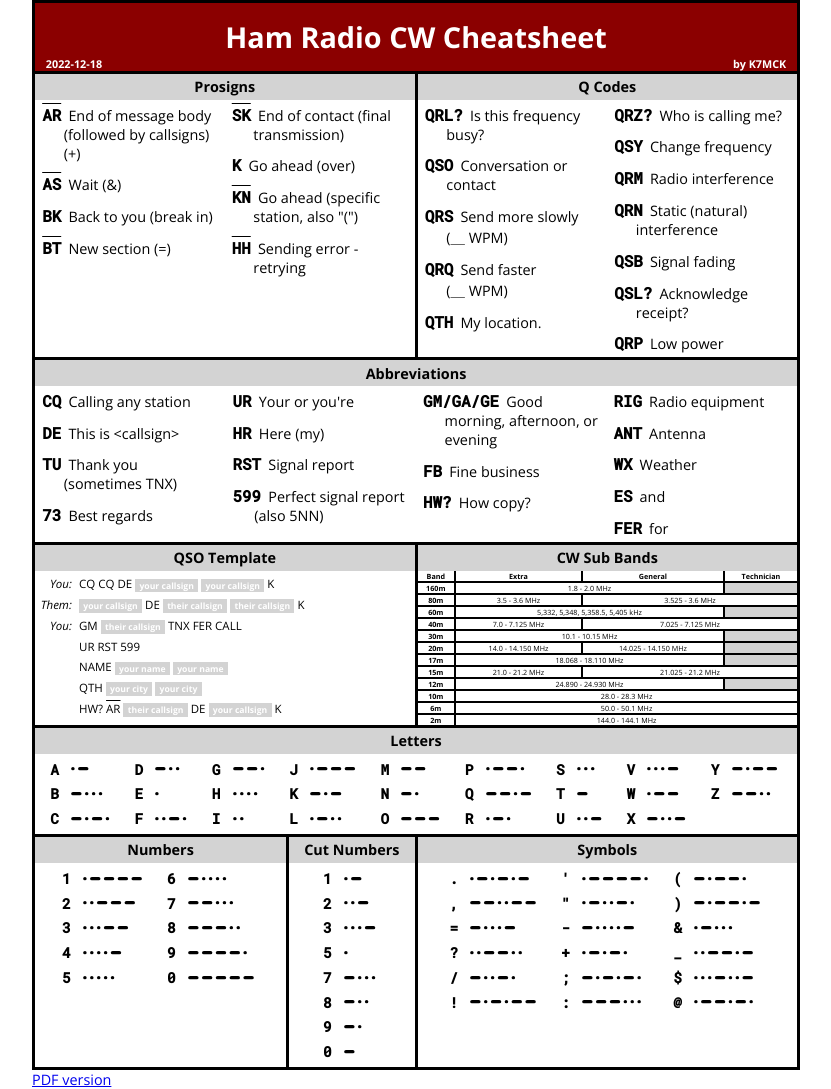
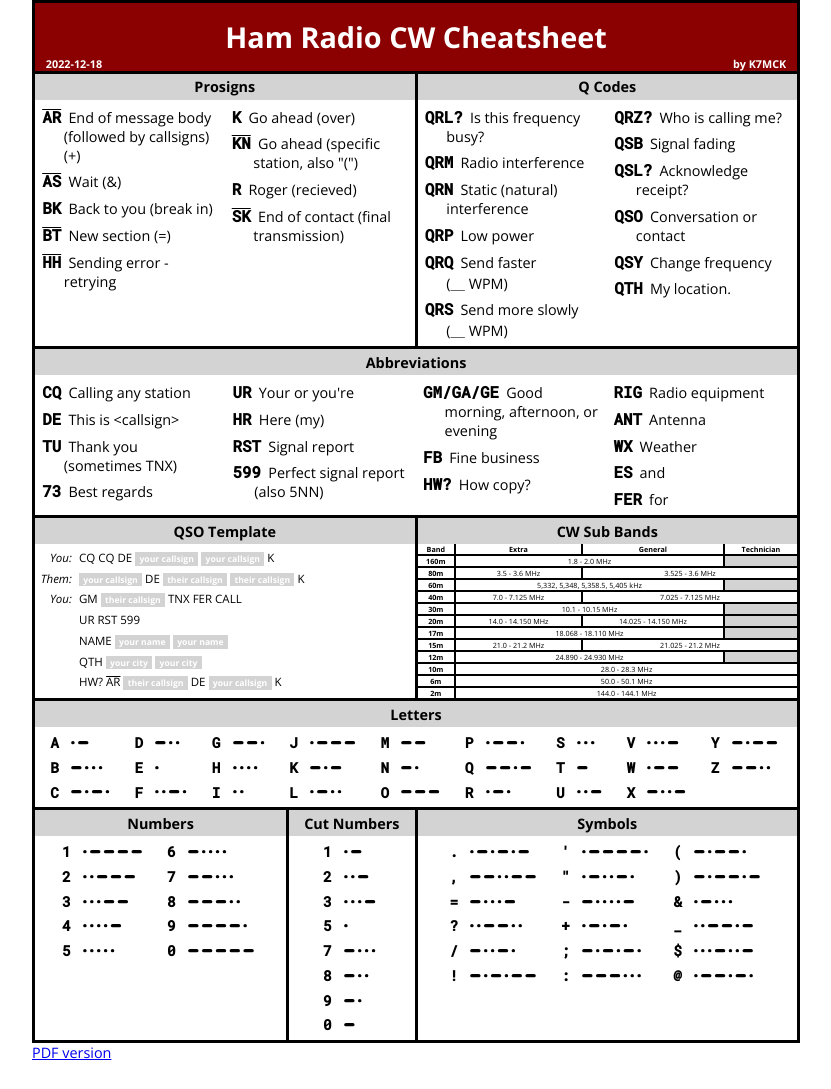
Before and after one commit to mckoss/morse-keyer, a website: page cheat-sheet.html in a window 1280 px wide. Shown: the whole page, without its empty margins (224-1055 px from the left). After the commit the page ends 1062 px from the top, so only its background shows below. Drawn offline with nearby package versions, Linux system fonts and the light colour scheme.

Commit message:
Alphabetize definitions and tighten up overline.

```diff
--- a/cheat-sheet.html
+++ b/cheat-sheet.html
@@ -23,10 +23,11 @@
                 <div><span class="over">AS</span>Wait (&)</div>
                 <div><span>BK</span>Back to you (break in)</div>
                 <div><span class="over">BT</span>New section (=)</div>
-                <div><span class="over">SK</span>End of contact (final transmission)</div>
+                <div><span class="over">HH</span>Sending error - retrying</div>
                 <div><span>K</span>Go ahead (over)</div>
                 <div><span class="over">KN</span>Go ahead (specific station, also "(")</div>
-                <div><span class="over">HH</span>Sending error - retrying</div>
+                <div><span>R</span>Roger (recieved)</div>
+                <div><span class="over">SK</span>End of contact (final transmission)</div>
             </div>
         </section>
 
@@ -34,17 +35,17 @@
             <h2>Q Codes</h2>
             <div class="definitions">
                 <div><span>QRL?</span>Is this frequency busy?</div>
-                <div><span>QSO</span>Conversation or contact</div>
-                <div><span>QRS</span>Send more slowly (&#xFF3F;&nbsp;WPM)</div>
-                <div><span>QRQ</span>Send faster (&#xFF3F;&nbsp;WPM)</div>
-                <div><span>QTH</span>My location.</div>
-                <div><span>QRZ?</span>Who is calling me?</div>
-                <div><span>QSY</span>Change frequency</div>
                 <div><span>QRM</span>Radio interference</div>
                 <div><span>QRN</span>Static (natural) interference</div>
+                <div><span>QRP</span>Low power</div>
+                <div><span>QRQ</span>Send faster (&#xFF3F;&nbsp;WPM)</div>
+                <div><span>QRS</span>Send more slowly (&#xFF3F;&nbsp;WPM)</div>
+                <div><span>QRZ?</span>Who is calling me?</div>
                 <div><span>QSB</span>Signal fading</div>
                 <div><span>QSL?</span>Acknowledge receipt?</div>
-                <div><span>QRP</span>Low power</div>
+                <div><span>QSO</span>Conversation or contact</div>
+                <div><span>QSY</span>Change frequency</div>
+                <div><span>QTH</span>My location.</div>
             </div>
         </section>
 
--- a/styles/cheat-sheet.css
+++ b/styles/cheat-sheet.css
@@ -9,6 +9,7 @@
 :root {
     /* Default for table grids */
     --rows: 5;
+    --gap: 0.4rem;
 }
 
 html {
@@ -125,8 +126,8 @@ div.table {
     display: grid;
     grid-template-rows: repeat(var(--rows), max-content);
     grid-auto-flow: column;
-    gap: 0.4em;
-    padding: 0.4rem;
+    gap: var(--gap);
+    padding: var(--gap);
     justify-content: center;
 }
 
@@ -143,12 +144,15 @@ div.morse > div {
 
 div.morse > div > span {
     font-family: 'Roboto Mono', monospace;
-    padding-right: 0.5rem;
+    margin-right: 0.5rem;
     font-weight: bold;
 }
 
 span.over {
-    text-decoration: overline;
+    /* Overline is too far from character - this hack moves the underline
+       specifically to a close-to-character position ABOVE the character! */
+    text-decoration: underline;
+    text-underline-offset: -0.9em;
 }
 
 #bands {
@@ -183,8 +187,8 @@ div.dialog {
     display: grid;
     grid-template-columns: max-content 1fr;
     grid-auto-columns: auto;
-    padding: 0.4rem;
-    gap: 0.4rem 0.5rem;
+    padding: var(--gap);
+    gap: var(--gap) 0.5rem;
     font-size: 0.8em;
 }
 
@@ -208,7 +212,7 @@ span.fill-in {
 
 div.definitions {
     column-count: var(--def-columns);
-    padding: 0.25rem 0.5rem;
+    padding: var(--gap) 0.5rem;
 }
 
 div.definitions > div {
@@ -219,14 +223,14 @@ div.definitions > div {
 }
 
 div.definitions > div + div {
-    margin-top: 0.75rem;
+    margin-top: var(--gap);
 }
 
 div.definitions > div > span {
     font-family: 'Roboto Mono', monospace;
     font-size: 1.1rem;
     font-weight: bold;
-    padding-right: 0.5rem;
+    margin-right: 0.5rem;
 
 }
 
```
Also changed, not shown: 1 other file.
